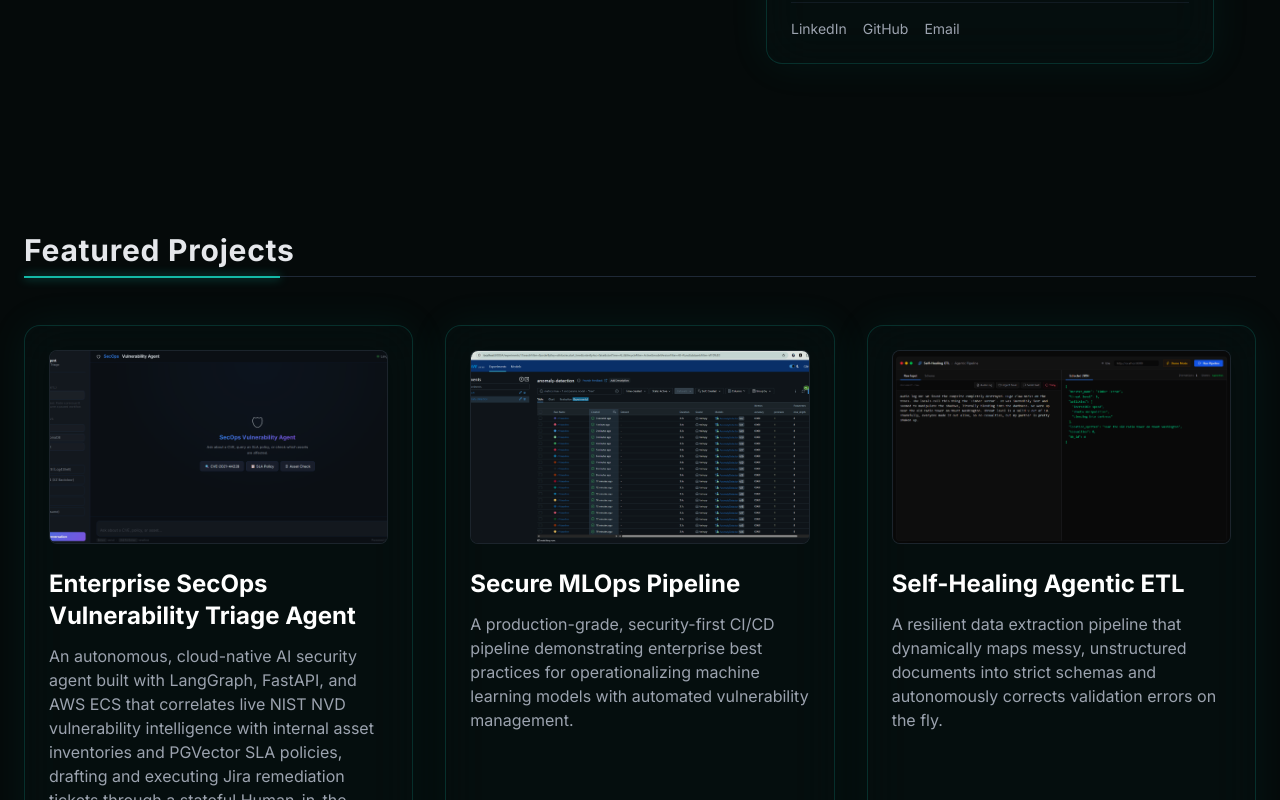
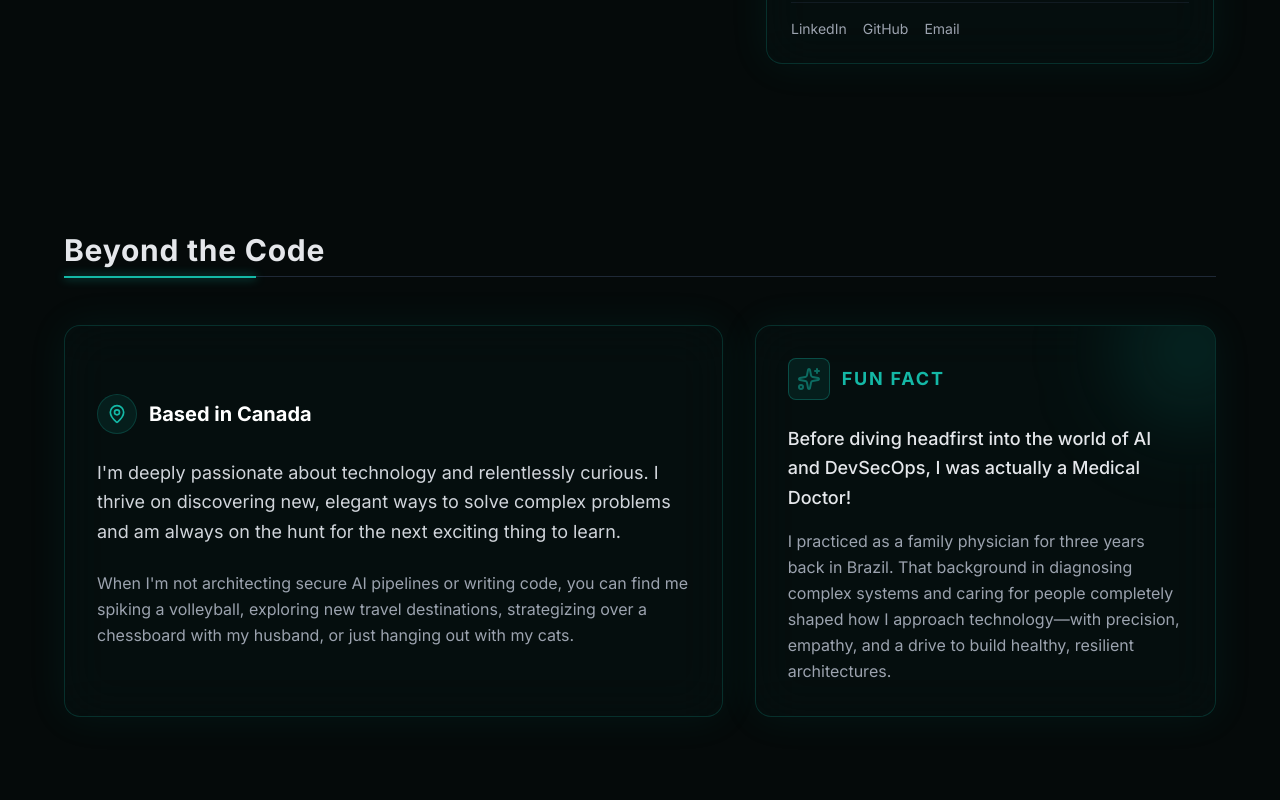
Before and after one commit to santosisadora/myportfolio, a React (Vite) app: page / in a window 1280 px wide. Shown: the part 760-1560 px from the top of the page. Built offline with nearby package versions, Linux system fonts and the light colour scheme.

Commit message:
feat: add About section with background and interests

```diff
--- a/src/App.jsx
+++ b/src/App.jsx
@@ -1,6 +1,7 @@
 import React from 'react';
 import Header from './components/Header';
 import Hero from './components/Hero';
+import About from './components/About';
 import Projects from './components/Projects';
 import Skills from './components/Skills';
 import Experience from './components/Experience';
@@ -21,6 +22,7 @@ function App() {
 
       <main className="pt-24">
         <Hero />
+        <About />
         <Projects />
         <Skills />
         <Certifications />
--- /dev/null
+++ b/src/components/About.jsx
@@ -0,0 +1,84 @@
+import React from 'react';
+import { motion } from 'framer-motion';
+import { MapPin, Sparkles } from 'lucide-react';
+
+const About = () => {
+  return (
+    <section id="about" className="py-24 px-6 relative z-10">
+      <div className="max-w-6xl mx-auto">
+
+        {/* Section Header */}
+        <motion.div
+          initial={{ opacity: 0, y: 20 }}
+          whileInView={{ opacity: 1, y: 0 }}
+          viewport={{ once: true }}
+          transition={{ duration: 0.5 }}
+          className="mb-12"
+        >
+          <div className="flex items-center gap-4 mb-2">
+            <h2 className="text-3xl font-bold text-gray-200 tracking-wide">Beyond the Code</h2>
+          </div>
+          <div className="w-full h-[1px] bg-gray-800 relative">
+            <div className="absolute top-0 left-0 w-48 h-[2px] bg-primary shadow-[0_0_10px_rgba(20,184,166,0.8)]"></div>
+          </div>
+        </motion.div>
+
+        {/* Content */}
+        <div className="grid grid-cols-1 md:grid-cols-12 gap-8">
+
+          {/* Main Bio Card */}
+          <motion.div
+            initial={{ opacity: 0, x: -30 }}
+            whileInView={{ opacity: 1, x: 0 }}
+            viewport={{ once: true }}
+            transition={{ duration: 0.5 }}
+            className="md:col-span-7 glass-panel rounded-2xl p-8 flex flex-col justify-center transition-all duration-500 hover:shadow-[0_0_30px_rgba(20,184,166,0.15)]"
+          >
+            <div className="flex items-center gap-3 mb-6">
+              <span className="flex items-center justify-center w-10 h-10 rounded-full bg-primary/10 text-primary border border-primary/20">
+                <MapPin className="w-5 h-5" />
+              </span>
+              <h3 className="text-xl font-bold text-white">Based in Canada</h3>
+            </div>
+
+            <p className="text-gray-300 leading-relaxed mb-6 text-lg">
+              I'm deeply passionate about technology and relentlessly curious. I thrive on discovering new, elegant ways to solve complex problems and am always on the hunt for the next exciting thing to learn.
+            </p>
+            <p className="text-gray-400 leading-relaxed">
+              When I'm not architecting secure AI pipelines or writing code, you can find me spiking a volleyball, exploring new travel destinations, strategizing over a chessboard with my husband, or just hanging out with my cats.
+            </p>
+          </motion.div>
+
+          {/* Fun Fact Card */}
+          <motion.div
+            initial={{ opacity: 0, x: 30 }}
+            whileInView={{ opacity: 1, x: 0 }}
+            viewport={{ once: true }}
+            transition={{ duration: 0.5, delay: 0.2 }}
+            className="md:col-span-5 glass-panel rounded-2xl p-8 border-primary/40 shadow-[0_0_30px_rgba(20,184,166,0.1)] flex flex-col relative overflow-hidden transition-all duration-500 hover:shadow-[0_0_40px_rgba(20,184,166,0.25)] hover:border-primary/60"
+          >
+            {/* Decorative background glow */}
+            <div className="absolute -top-10 -right-10 w-32 h-32 bg-primary/20 rounded-full blur-[50px] pointer-events-none"></div>
+
+            <div className="flex items-center gap-3 mb-6 relative z-10">
+              <div className="p-2 bg-primary/10 rounded-lg border border-primary/30">
+                <Sparkles className="w-6 h-6 text-primary animate-pulse" />
+              </div>
+              <h3 className="text-lg font-bold text-primary uppercase tracking-widest">Fun Fact</h3>
+            </div>
+
+            <p className="text-gray-200 text-lg leading-relaxed relative z-10 font-medium mb-4">
+              Before diving headfirst into the world of AI and DevSecOps, I was actually a Medical Doctor!
+            </p>
+            <p className="text-gray-400 leading-relaxed relative z-10">
+              I practiced as a family physician for three years back in Brazil. That background in diagnosing complex systems and caring for people completely shaped how I approach technology—with precision, empathy, and a drive to build healthy, resilient architectures.
+            </p>
+          </motion.div>
+
+        </div>
+      </div>
+    </section>
+  );
+};
+
+export default About;
--- a/src/components/Header.jsx
+++ b/src/components/Header.jsx
@@ -15,6 +15,9 @@ const Header = () => {
 
         {/* Center: Navigation (Hidden on small screens) */}
         <nav className="hidden md:flex absolute left-1/2 -translate-x-1/2 items-center gap-8 z-10">
+          <a href="#about" className="text-sm font-medium text-gray-400 hover:text-primary transition-colors">
+            About
+          </a>
           <a href="#projects" className="text-sm font-medium text-gray-400 hover:text-primary transition-colors">
             Projects
           </a>
```
